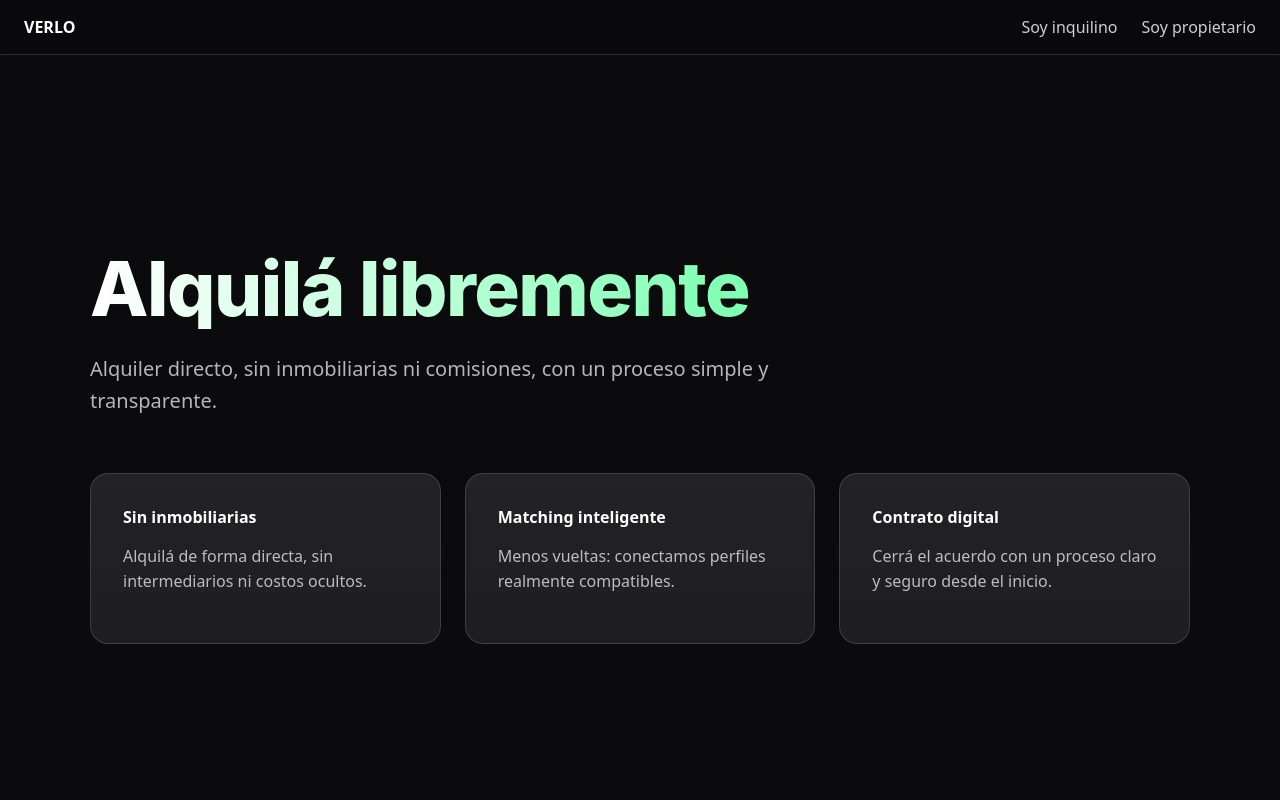
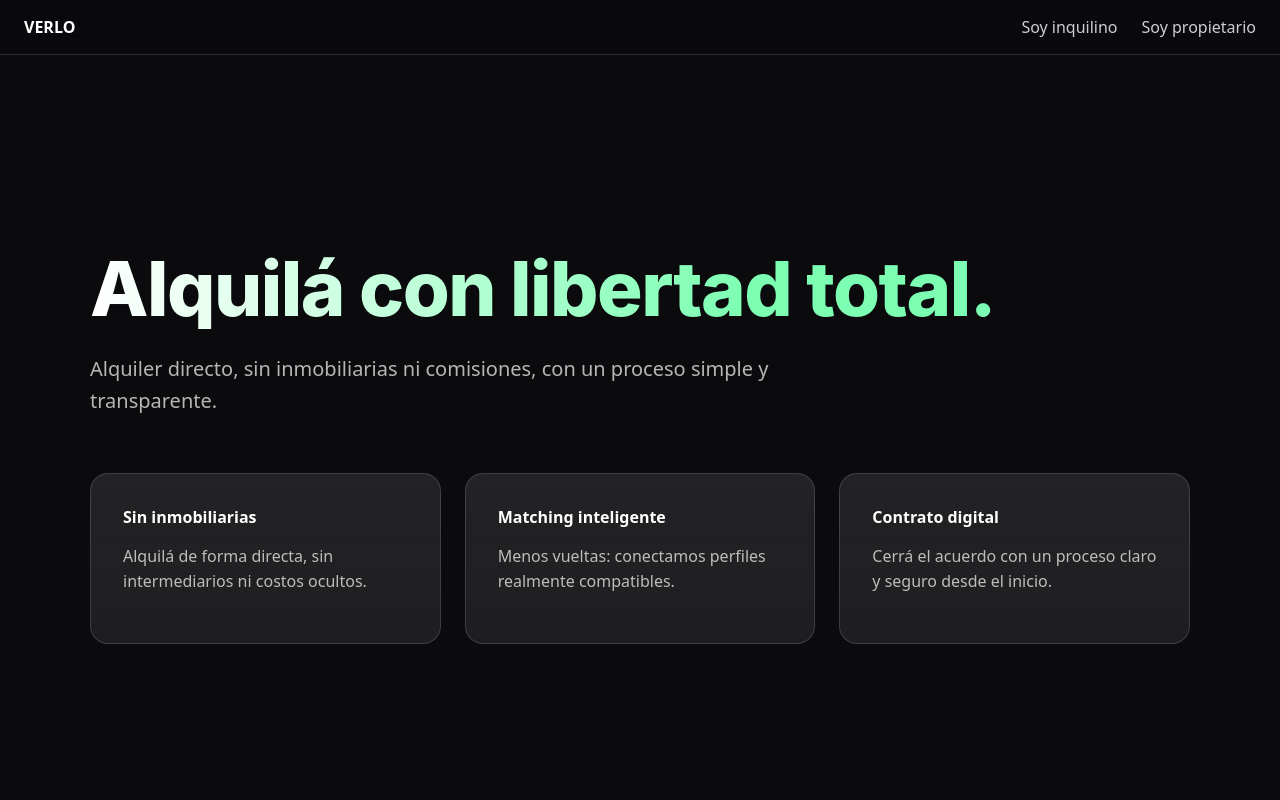
Before and after one commit to rentverlo-dotcom/verlo, a Next.js app: page / in a window 1280 px wide. Shown: the top 800 px of the page. Built offline with nearby package versions, Linux system fonts and the light colour scheme.

Commit message:
Update page.tsx

```diff
--- a/app/page.tsx
+++ b/app/page.tsx
@@ -24,7 +24,7 @@ export default function HomePage() {
 >
   <div className="container">
     <h1 className="hero-title">
-      Alquilá libremente
+      Alquilá con libertad total.
     </h1>
 
     <p
```
